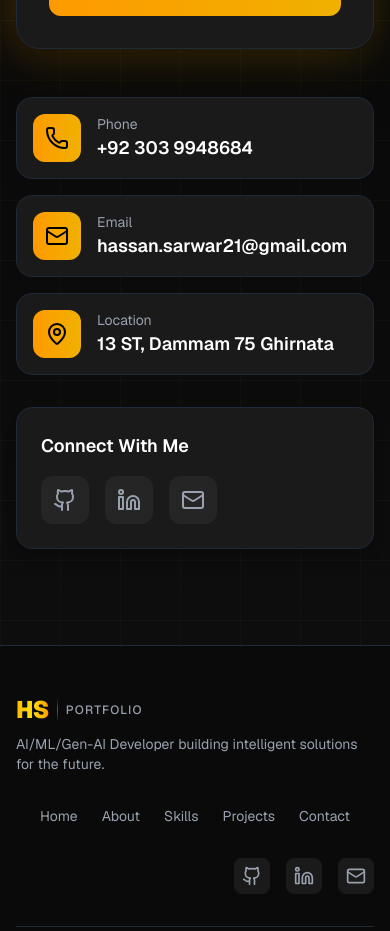
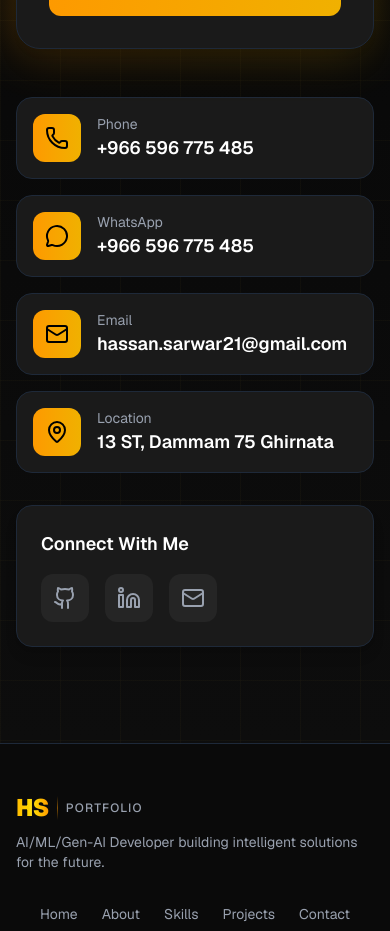
Before and after one commit to thehassans/thehassans, a Next.js app: page / in a window 390 px wide. Shown: the part 5680-6611 px from the top of the page. Built offline with nearby package versions, Linux system fonts and the light colour scheme.

Commit message:
Update phone to +966596775485 and add WhatsApp contact link

```diff
--- a/src/components/Contact.tsx
+++ b/src/components/Contact.tsx
@@ -3,7 +3,7 @@
 import { motion } from 'framer-motion'
 import { useInView } from 'framer-motion'
 import { useRef, useState } from 'react'
-import { Mail, Phone, MapPin, Send, Github, Linkedin, Loader2, CheckCircle, ArrowUpRight, Sparkles } from 'lucide-react'
+import { Mail, Phone, MapPin, Send, Github, Linkedin, Loader2, CheckCircle, ArrowUpRight, Sparkles, MessageCircle } from 'lucide-react'
 
 export default function Contact() {
   const ref = useRef(null)
@@ -43,8 +43,14 @@ export default function Contact() {
     {
       icon: Phone,
       label: "Phone",
-      value: "+92 303 9948684",
-      href: "tel:+923039948684"
+      value: "+966 596 775 485",
+      href: "tel:+966596775485"
+    },
+    {
+      icon: MessageCircle,
+      label: "WhatsApp",
+      value: "+966 596 775 485",
+      href: "https://wa.me/966596775485"
     },
     {
       icon: Mail,
```
